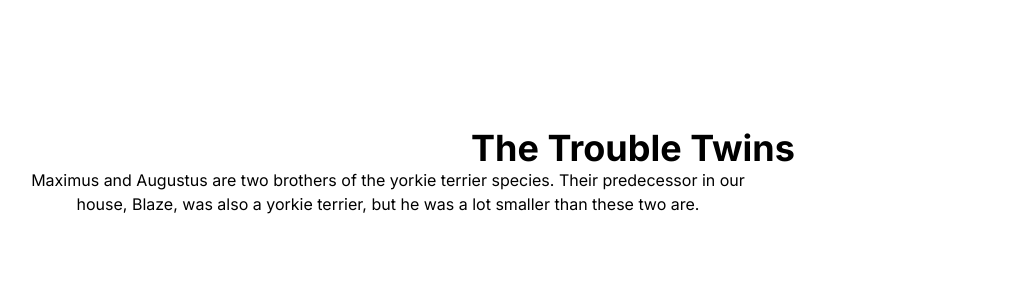
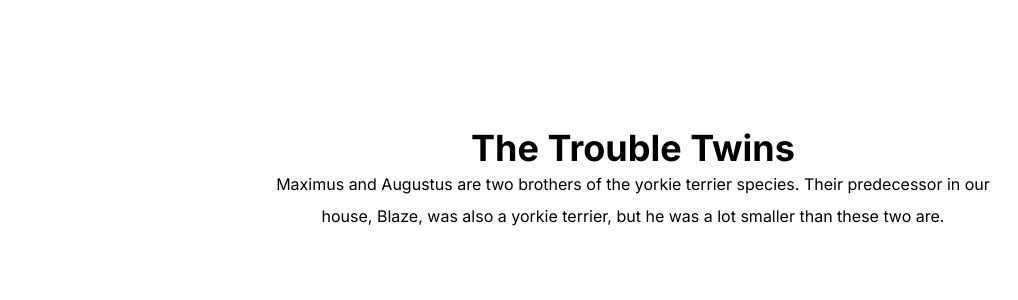
Before and after one commit to Bruce-Morales/nextjs-training, a Next.js app: page / in a window 1280 px wide. Shown: the top 300 px of the page, without its empty margins (7-1025 px from the left). Built offline with nearby package versions, Linux system fonts and the light colour scheme.

Commit message:
adjusted text location

```diff
--- a/src/app/page.js
+++ b/src/app/page.js
@@ -1,9 +1,13 @@
 
 export default function Home() {
   return (
-    <main className="text-center pt-32 px-5">
+    <main className="pt-32 px-5 text-center">
+    <div className="max-w-[750px] mx-auto">
       <h1 className="text-4xl font-bold">The Trouble Twins</h1>
-      <p className="max-w-[750px] mx-auto-leading-8">Maximus and Augustus are two brothers of the yorkie terrier species. Their predecessor in our house, Blaze, was also a yorkie terrier, but he was a lot smaller than these two are.</p>
-    </main>
+      <p className="leading-8">
+        Maximus and Augustus are two brothers of the yorkie terrier species. Their predecessor in our house, Blaze, was also a yorkie terrier, but he was a lot smaller than these two are.
+      </p>
+    </div>
+  </main>
   )
 }
```
